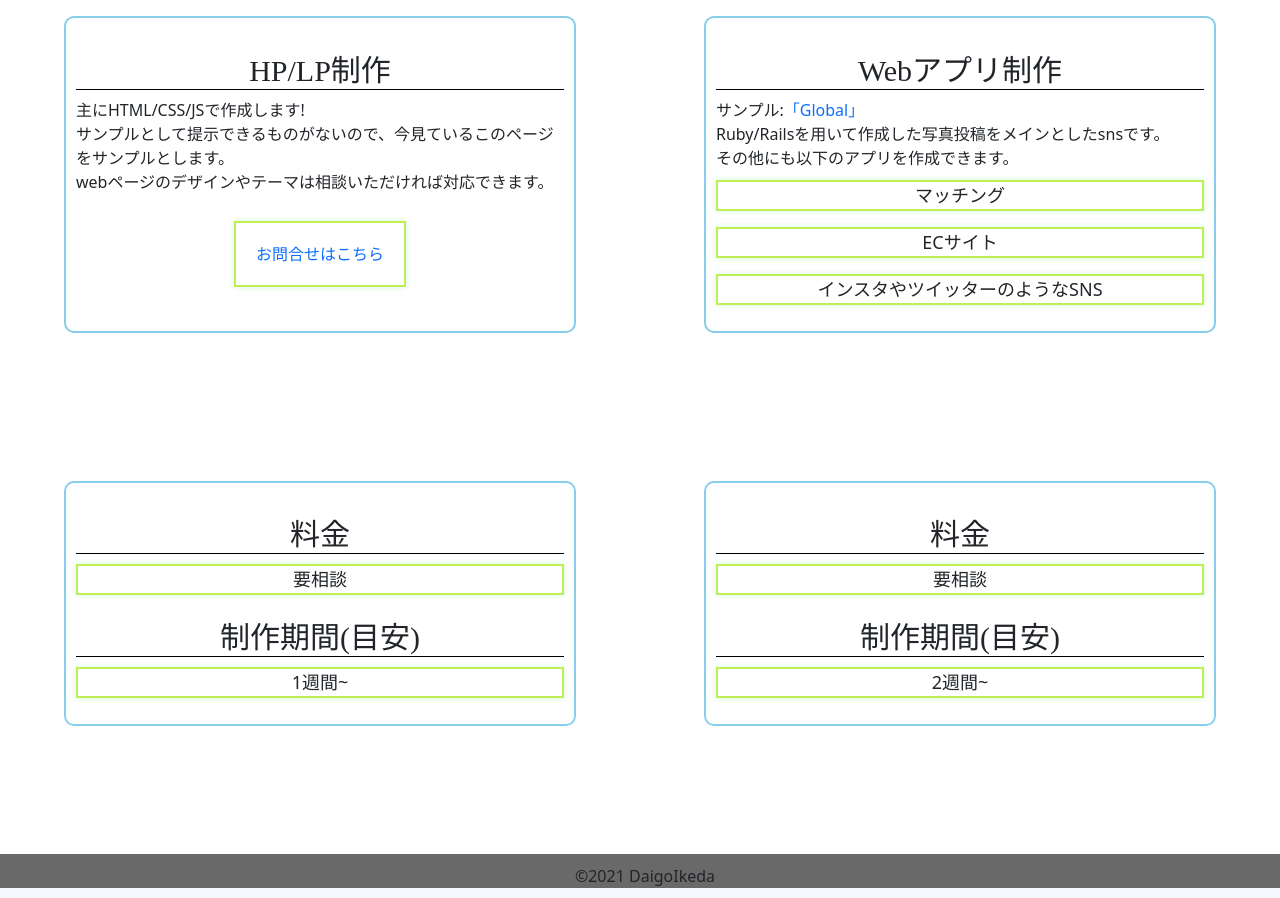
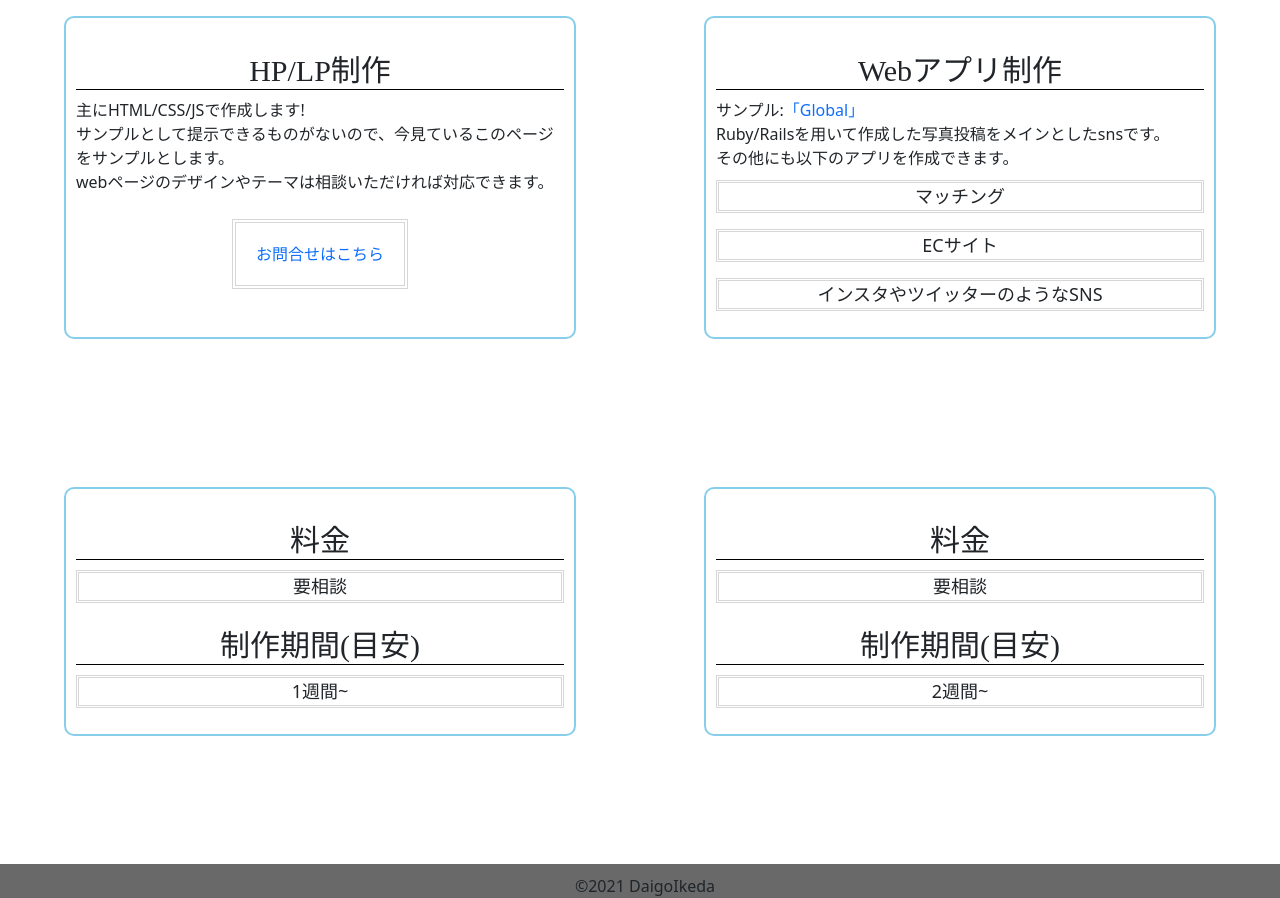
Before and after one commit to daigo0001/DaigoWeb, a PHP site: page /work.html in a window 1280 px wide. Shown: the part 741-1639 px from the top of the page. Run offline with PHP 8.4, Linux system fonts and the light colour scheme; some libraries are stand-ins or nearby versions.

Commit message:
9 commit

```diff
--- a/index.css
+++ b/index.css
@@ -41,8 +41,7 @@ h1{
 
 .mail-link a{
   padding: 20px;
-  border: 2px solid rgb(192, 238, 86) ;
-  box-shadow: 0 0 6px 0 rgba(165, 235, 168, 0.5);
+  border: 4px double rgba(42, 43, 42, 0.192);
   transition: 0.2s;
 }
 
@@ -157,7 +156,7 @@ footer{
     font-size: large;
     padding-left: 20px;
     padding-top: 10px;
-    border-bottom: 3px dotted yellow;
+    border-bottom: 3px double rgba(42, 43, 42, 0.192);
   }
 
   .work{
@@ -181,8 +180,7 @@ footer{
     text-align: center;
     margin-top: 10px;
     padding: 0;
-    border: 2px solid rgb(192, 238, 86) ;
-    box-shadow: 0 0 6px 0 rgba(165, 235, 168, 0.5);
+    border: 3px double rgba(42, 43, 42, 0.192);
     transition: 0.2s;
   }
 
@@ -339,8 +337,7 @@ footer{
     list-style: none;
     margin-top: 10px;
     padding: 0;
-    border: 2px solid rgb(192, 238, 86) ;
-    box-shadow: 0 0 6px 0 rgba(165, 235, 168, 0.5);
+    border: 3px double rgba(42, 43, 42, 0.192);
     transition: 0.2s;
   }
 
```
